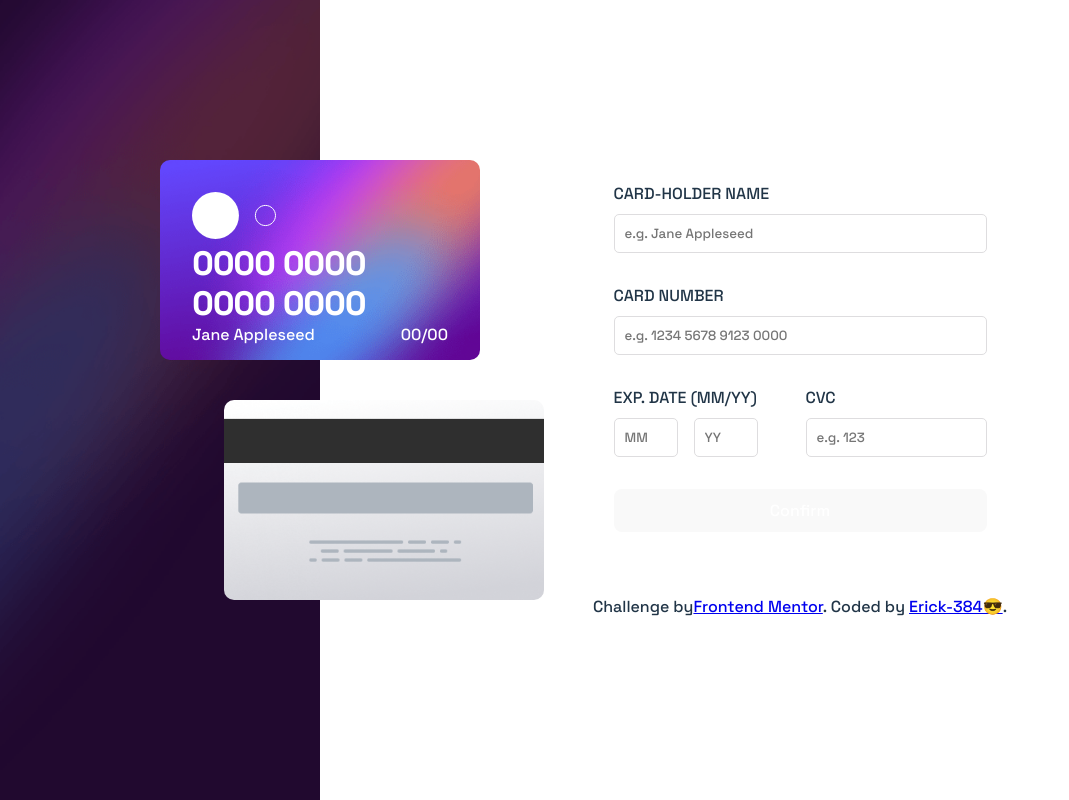
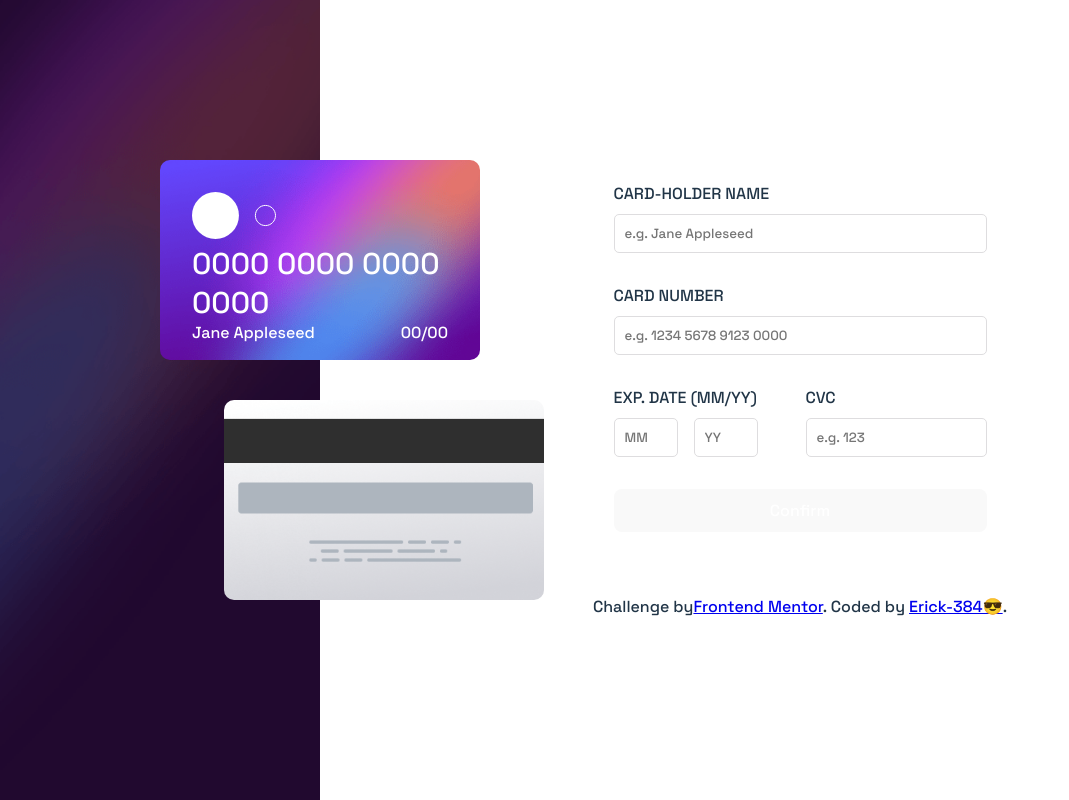
Before and after one commit to Erick384/Interactive-card-details-form, a React (Vite) app: page / in a window 1280 px wide. Shown: the whole page, without its empty margins (0-1069 px from the left). Built offline with nearby package versions, Linux system fonts and the light colour scheme.

Commit message:
Uploading Commits

```diff
--- a/src/App.css
+++ b/src/App.css
@@ -50,8 +50,8 @@
   top: 50%;
   left: 70%;
 }
-.card-Number h1 {
-  font-size: auto;
+.card-Number span {
+  font-size: 30px;
   width: 100%;
   /* border: 1px solid red; */
   color: hsl(0, 0%, 100%);
--- a/src/App.jsx
+++ b/src/App.jsx
@@ -54,7 +54,7 @@ function App() {
             </svg>
           </div>
           <div className="card-Number">
-            <h1>0000  0000  0000  0000</h1>
+            <span>0000  0000  0000  0000</span>
           </div>
           <div className="card-Btm">
             <span>Jane Appleseed</span>
```
